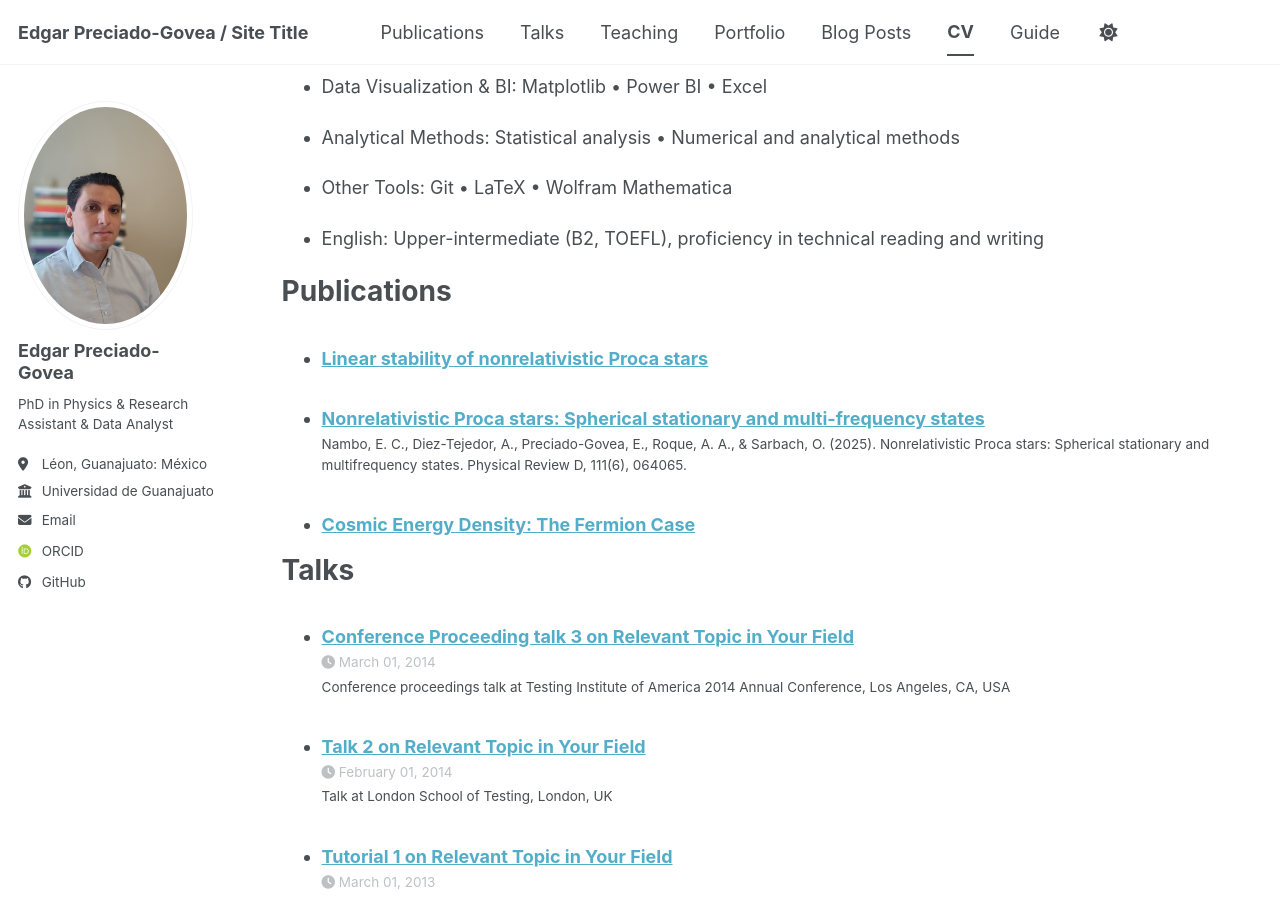
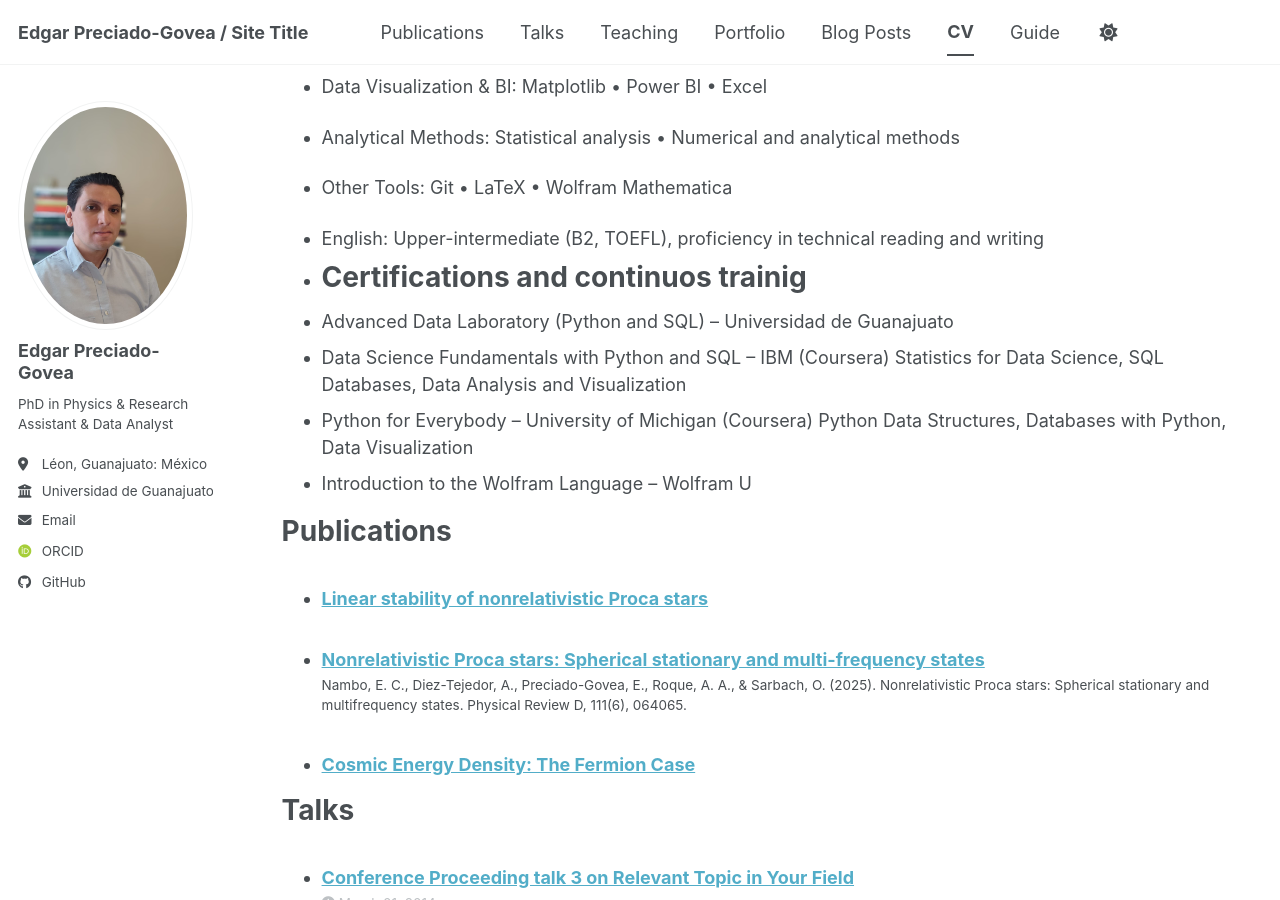
Before and after one commit to edgargovea/edgarpgovea.github.io, a Jekyll site: the page built from _pages/cv.md, in a window 1280 px wide and 900 px high, scrolled down 648 px. Built offline with Jekyll 4.4.1, drawn with Linux system fonts in a browser that asks for light colours; some web fonts are replaced; a script bundle is joined from its source files by our own code; library files that are not in the unit come from our copies.

Commit message:
Update cv.md

```diff
--- a/_pages/cv.md
+++ b/_pages/cv.md
@@ -47,6 +47,15 @@ Statistical analysis • Numerical and analytical methods
 Git • LaTeX • Wolfram Mathematica
 
 * English: Upper-intermediate (B2, TOEFL), proficiency in technical reading and writing
+*
+**Certifications and continuos trainig**
+======
+*	Advanced Data Laboratory (Python and SQL) – Universidad de Guanajuato
+*	Data Science Fundamentals with Python and SQL – IBM (Coursera)
+Statistics for Data Science, SQL Databases, Data Analysis and Visualization
+*	Python for Everybody – University of Michigan (Coursera)
+Python Data Structures, Databases with Python, Data Visualization
+*	Introduction to the Wolfram Language – Wolfram U
 
 
 Publications
```
